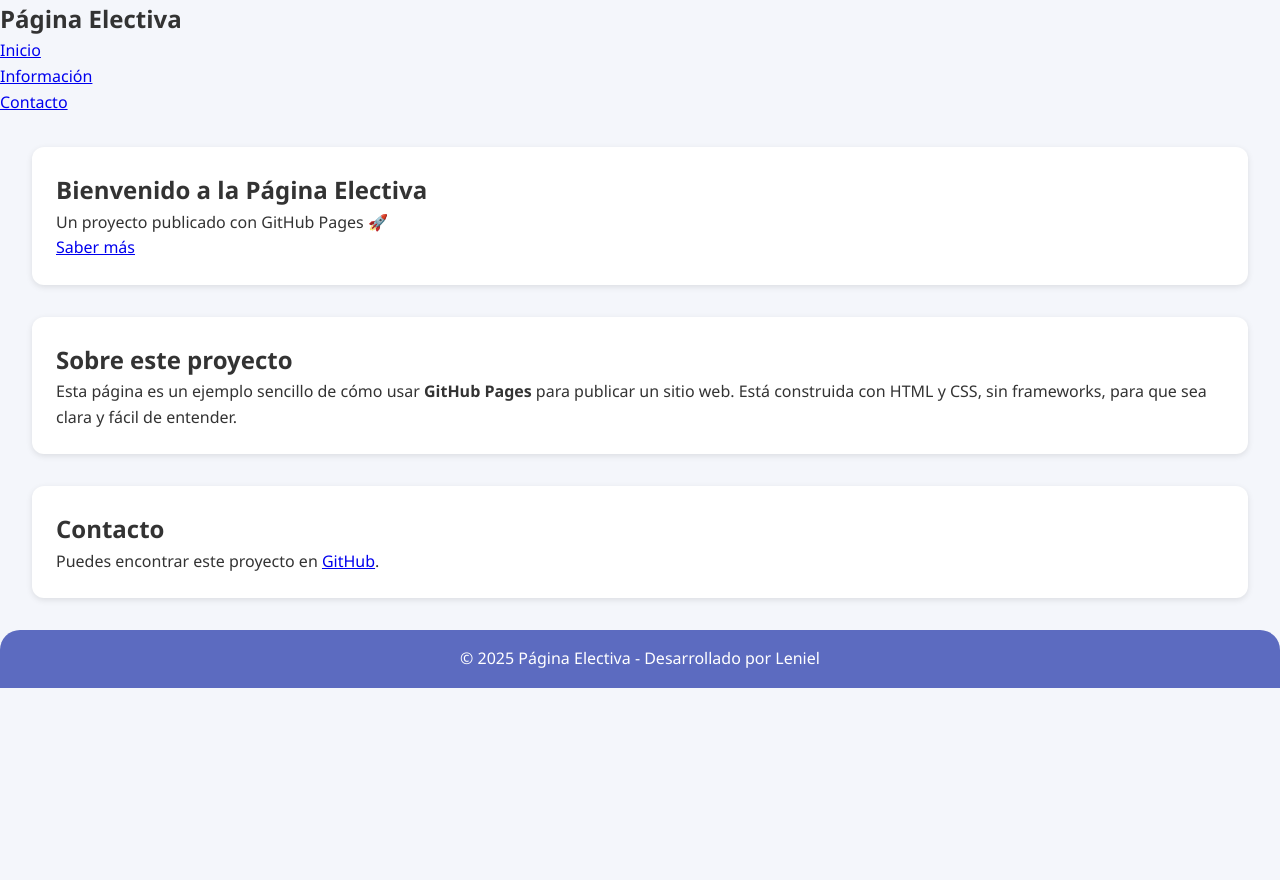
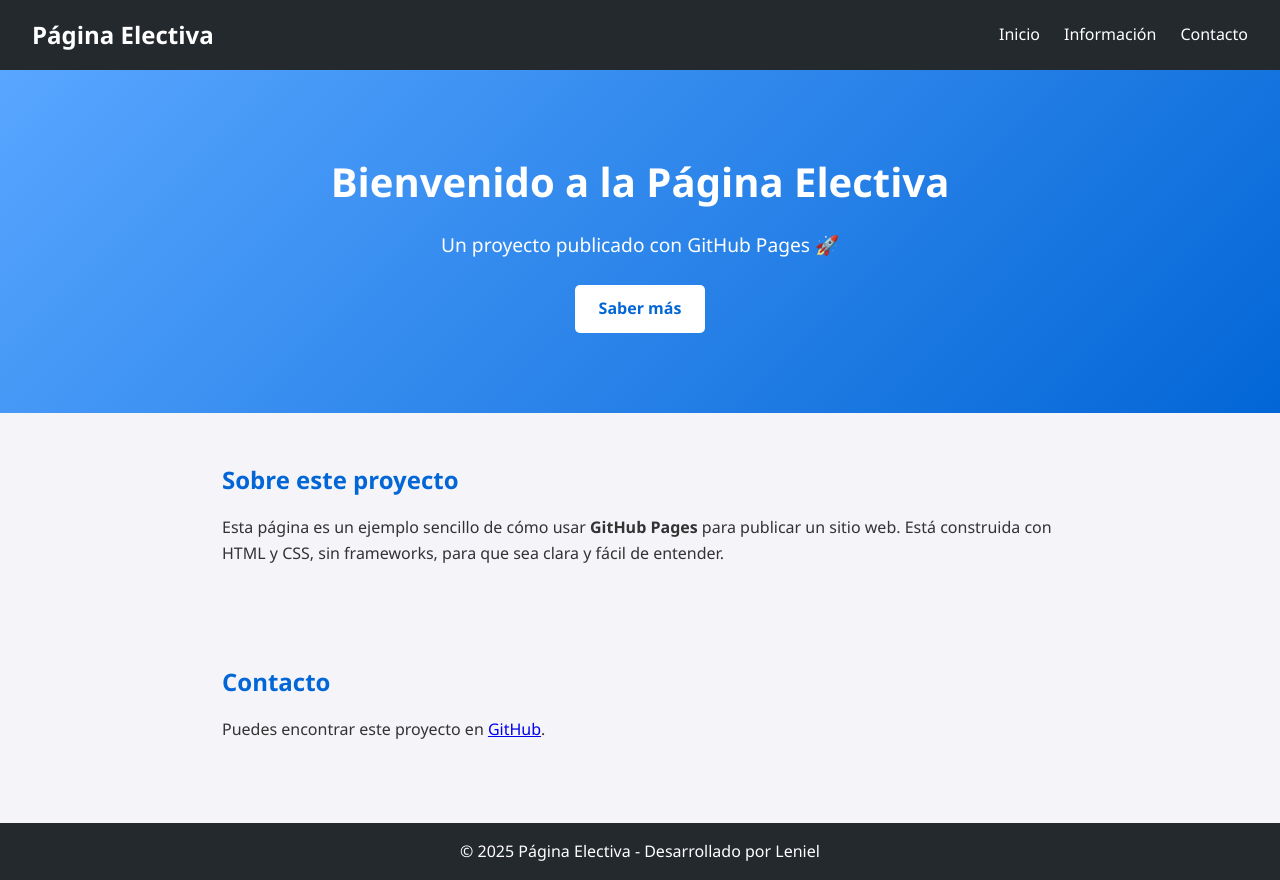
Before and after one commit to LenielLr/Pagina-Electiva, a plain HTML site: page index.html in a window 1280 px wide. Before the commit the page ends 800 px from the top, so only its background shows below. Drawn offline with Linux system fonts and the light colour scheme.

Commit message:
Update styles.css
Update

```diff
--- a/styles.css
+++ b/styles.css
@@ -1,96 +1,115 @@
-/* Estilos generales */
+/* Reset básico */
 * {
-  margin: 0;
-  padding: 0;
-  box-sizing: border-box;
-  font-family: "Segoe UI", Arial, sans-serif;
+    margin: 0;
+    padding: 0;
+    box-sizing: border-box;
+    font-family: 'Segoe UI', Tahoma, Geneva, Verdana, sans-serif;
 }
 
 body {
-  background: #f4f6fb;
-  color: #333;
-  line-height: 1.6;
+    line-height: 1.6;
+    color: #333;
+    background: #f4f4f9;
 }
 
-/* Encabezado */
-.header {
-  text-align: center;
-  padding: 2rem;
-  background: linear-gradient(135deg, #5c6bc0, #8e24aa);
-  color: white;
-  border-radius: 0 0 20px 20px;
+/* Navbar */
+header {
+    background: #24292e;
+    color: #fff;
+    padding: 1rem 2rem;
 }
 
-.header h1 {
-  font-size: 2rem;
-  margin-bottom: 0.5rem;
+.navbar {
+    display: flex;
+    justify-content: space-between;
+    align-items: center;
 }
 
-/* Tarjetas de información */
-.info-cards {
-  display: grid;
-  grid-template-columns: repeat(auto-fit, minmax(200px, 1fr));
-  gap: 1rem;
-  padding: 2rem;
+.navbar .logo {
+    font-size: 1.5rem;
+    font-weight: bold;
 }
 
-.card {
-  background: white;
-  border-radius: 12px;
-  padding: 1rem;
-  text-align: center;
-  box-shadow: 0 2px 6px rgba(0,0,0,0.1);
+.nav-links {
+    list-style: none;
+    display: flex;
+    gap: 1.5rem;
 }
 
-/* Secciones */
-section {
-  margin: 2rem;
-  padding: 1.5rem;
-  background: white;
-  border-radius: 12px;
-  box-shadow: 0 2px 6px rgba(0,0,0,0.1);
+.nav-links a {
+    color: #fff;
+    text-decoration: none;
+    font-weight: 500;
+    transition: color 0.3s;
 }
 
-.objetivo {
-  background: #ede7f6;
-  border-left: 6px solid #673ab7;
+.nav-links a:hover {
+    color: #58a6ff;
 }
 
-.links a {
-  display: block;
-  margin: 0.5rem 0;
-  color: #5c6bc0;
-  text-decoration: none;
-  font-weight: bold;
+/* Hero section */
+.hero {
+    text-align: center;
+    padding: 5rem 2rem;
+    background: linear-gradient(135deg, #58a6ff, #0366d6);
+    color: white;
 }
 
-.links a:hover {
-  text-decoration: underline;
+.hero h2 {
+    font-size: 2.5rem;
+    margin-bottom: 1rem;
 }
 
-.tecnologias span {
-  display: inline-block;
-  background: #e0e0e0;
-  margin: 0.3rem;
-  padding: 0.4rem 0.8rem;
-  border-radius: 20px;
-  font-size: 0.9rem;
+.hero p {
+    margin-bottom: 1.5rem;
+    font-size: 1.2rem;
 }
 
-.proceso ol {
-  padding-left: 1.2rem;
+.btn {
+    display: inline-block;
+    padding: 0.7rem 1.5rem;
+    background: white;
+    color: #0366d6;
+    border-radius: 5px;
+    text-decoration: none;
+    font-weight: bold;
+    transition: background 0.3s;
 }
 
-.proceso li {
-  margin: 0.6rem 0;
+.btn:hover {
+    background: #e1e1e1;
+}
+
+/* Content sections */
+.content {
+    padding: 3rem 2rem;
+    max-width: 900px;
+    margin: auto;
+}
+
+.content h2 {
+    margin-bottom: 1rem;
+    color: #0366d6;
 }
 
 /* Footer */
 footer {
-  text-align: center;
-  padding: 1rem;
-  background: #5c6bc0;
-  color: white;
-  margin-top: 2rem;
-  border-radius: 20px 20px 0 0;
+    text-align: center;
+    padding: 1rem;
+    background: #24292e;
+    color: #fff;
+    margin-top: 2rem;
 }
+
+/* Responsivo */
+@media (max-width: 768px) {
+    .nav-links {
+        flex-direction: column;
+        align-items: center;
+        gap: 1rem;
+    }
+
+    .hero h2 {
+        font-size: 2rem;
+    }
+}
```
